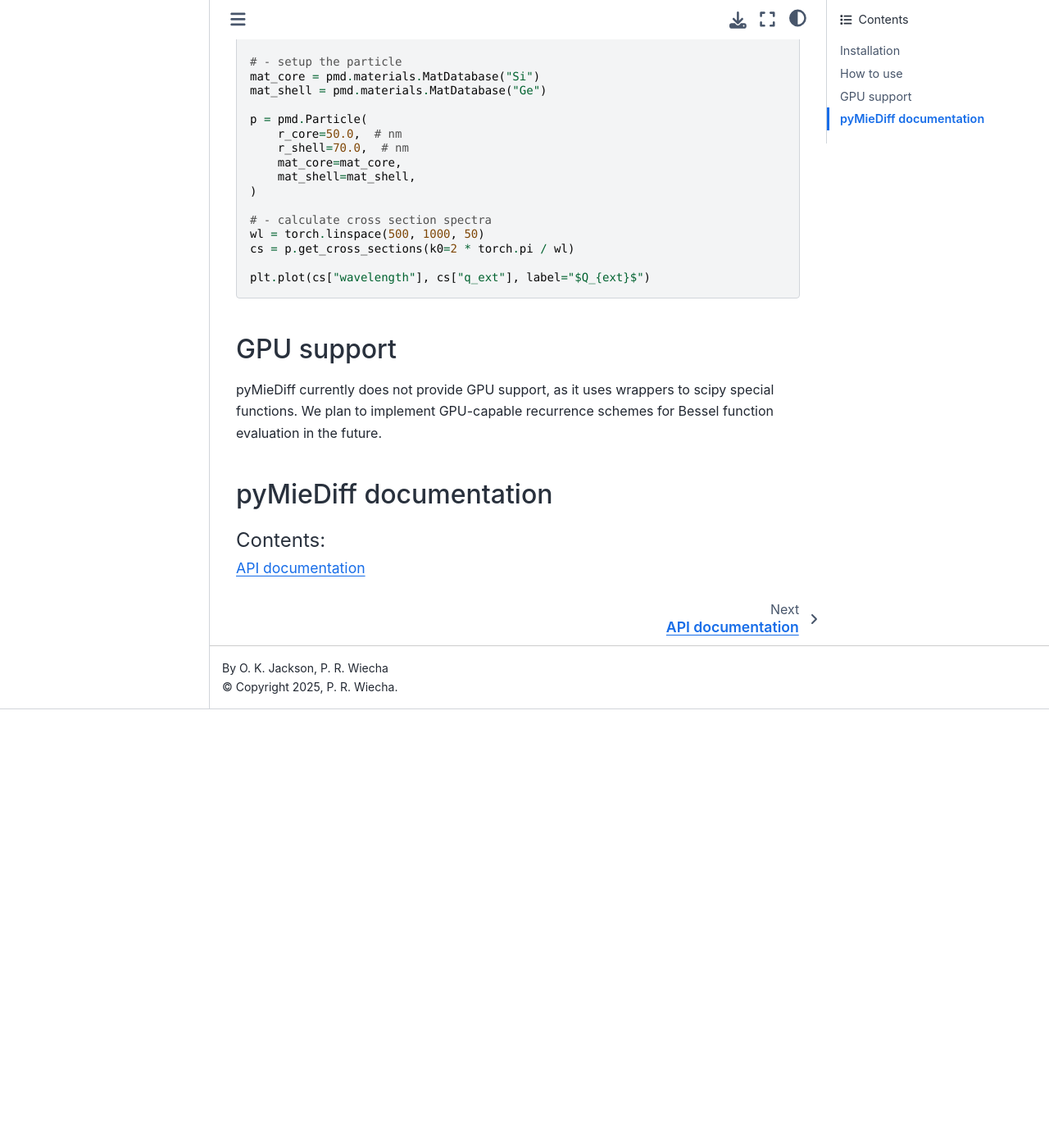
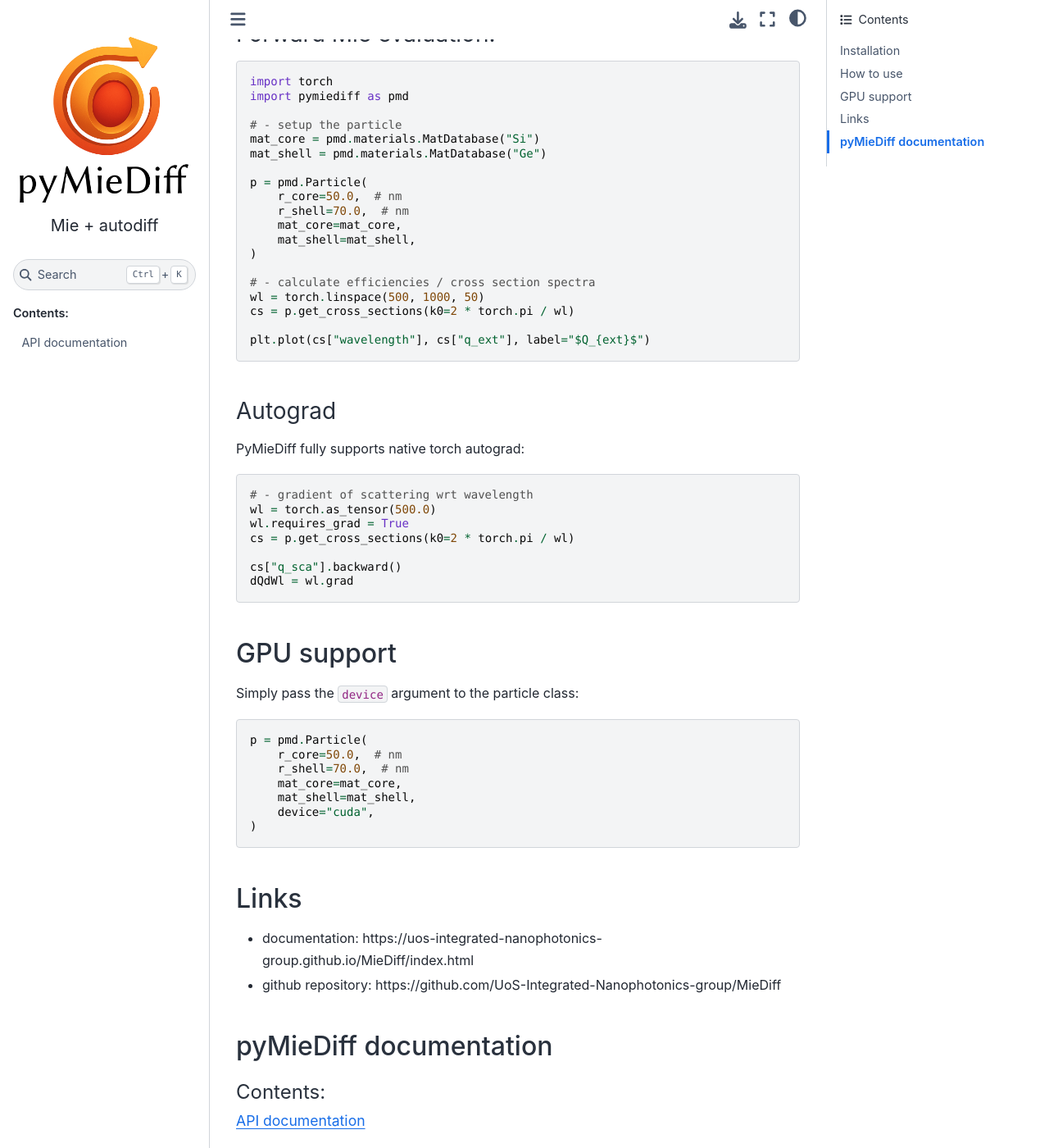
Before and after one commit to UoS-Integrated-Nanophotonics-group/MieDiff, a Sphinx documentation site: the page built from doc/source/index.md, in a window 1280 px wide and 1400 px high, scrolled down 1414 px. Shown: the whole window at 82% size. Built offline with Sphinx 7.4.7 and the Sphinx Book theme 1.1.4, drawn with Linux system fonts in a browser that asks for light colours; pages that are not in the unit, such as notebooks, are missing from menus; before the commit the page ends 2279 px from its top, so only the background shows below that.

````diff
--- a/doc/source/index.md
+++ b/doc/source/index.md
@@ -41,7 +41,10 @@
 $ pip install pymiediff
 ```
 
+
 ## How to use
+
+### Forward Mie evaluation:
 
 ```python
 import torch
@@ -58,17 +61,45 @@
     mat_shell=mat_shell,
 )
 
-# - calculate cross section spectra
+# - calculate efficiencies / cross section spectra
 wl = torch.linspace(500, 1000, 50)
 cs = p.get_cross_sections(k0=2 * torch.pi / wl)
 
 plt.plot(cs["wavelength"], cs["q_ext"], label="$Q_{ext}$")
 ```
 
+### Autograd
+
+PyMieDiff fully supports native torch autograd:
+
+```python
+# - gradient of scattering wrt wavelength
+wl = torch.as_tensor(500.0)
+wl.requires_grad = True
+cs = p.get_cross_sections(k0=2 * torch.pi / wl)
+
+cs["q_sca"].backward()
+dQdWl = wl.grad
+```
+
 ## GPU support
 
-pyMieDiff currently does not provide GPU support, as it uses wrappers to scipy special functions. We plan to implement GPU-capable recurrence schemes for Bessel function evaluation in the future.
+Simply pass the `device` argument to the particle class:
 
+```python
+p = pmd.Particle(
+    r_core=50.0,  # nm
+    r_shell=70.0,  # nm
+    mat_core=mat_core,
+    mat_shell=mat_shell,
+    device="cuda",
+)
+```
+
+## Links
+
+- documentation: https://uos-integrated-nanophotonics-group.github.io/MieDiff/index.html
+- github repository: https://github.com/UoS-Integrated-Nanophotonics-group/MieDiff
 
 
 ## pyMieDiff documentation
````
Also changed, not shown: README.md (+1 -1 lines), doc/source/_static/pymiediff_logo-dark.png, doc/source/_static/pymiediff_logo.png (added), 2 other files.
